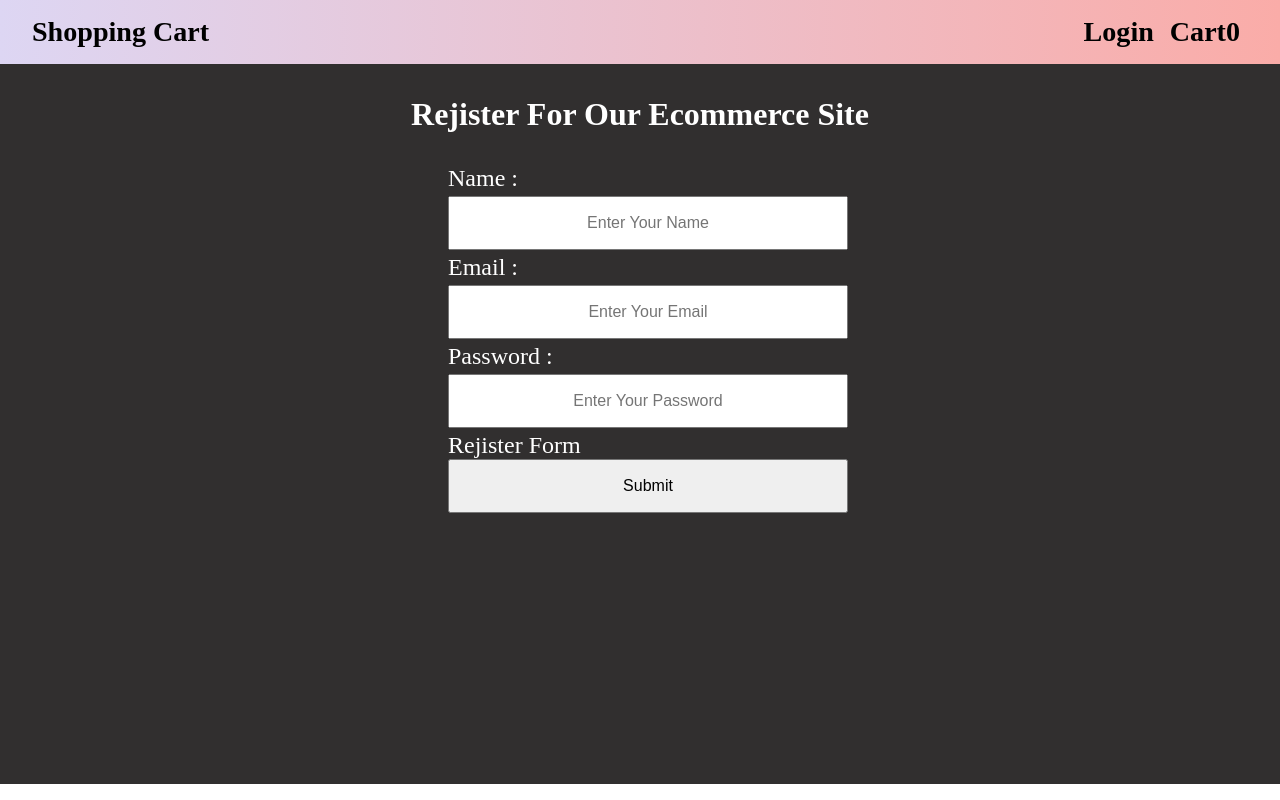
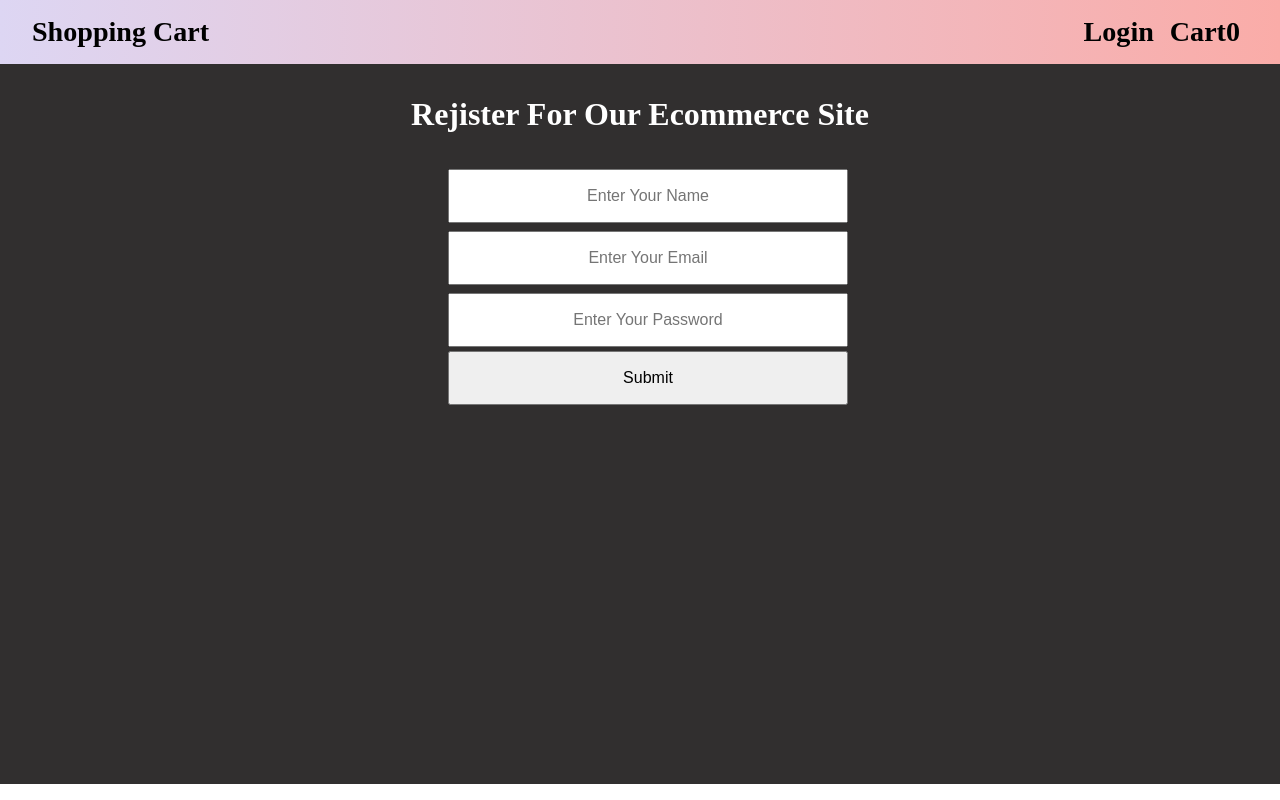
Before and after one commit to pajeetkumar95/Shopping--cart-ecommerce-, a React (Create React App) app: page / in a window 1280 px wide. Built offline with nearby package versions, Linux system fonts and the light colour scheme.

Commit message:
third commit

```diff
--- a/src/App.js
+++ b/src/App.js
@@ -21,9 +21,9 @@ function App() {
         <Header />
           <Routes>
             <Route path='/' element={<Rajister/>} />
-            <Route path='/product' element={<Product />} />
             <Route path='/login' element={<Login />} />
             <Route path='/cart' element={<Cart/>}/>
+            <Route path='/product' element={<Product />} />
             <Route path='*' element={<Error />} />
           </Routes>
         </BrowserRouter>
--- a/src/Components/Error.js
+++ b/src/Components/Error.js
@@ -1,49 +1,59 @@
+import React from 'react'
 
-import React, { useState } from 'react'
-import { Link, useNavigate } from 'react-router-dom';
+function Error() {
+  return (
+    <div>Error</div>
+  )
+}
 
-function Login() {
-    const [email,setEmail]= useState('');
-    const [password,setPassword]= useState('');
-    const navigate = useNavigate()
+export default Error
 
 
-    const handleSubmit=(e)=>{
-      e.preventDefault()
-      const storedDetails = JSON.parse((localStorage.getItem("user")))
-      storedDetails.filter((user) => {
-        if(user.email === email && user.password === password){
-          console.log(user.email,user.password)
+// import React, { useState } from 'react'
+// import { Link, useNavigate } from 'react-router-dom';
 
-          alert("login successful")
-          navigate("/product")
-        }
-        else{
-          alert("user not found")
-        }
+// function Login() {
+//     const [email,setEmail]= useState('');
+//     const [password,setPassword]= useState('');
+//     const navigate = useNavigate()
 
-      })
-      console.log(storedDetails)
 
-    }
+//     const handleSubmit=(e)=>{
+//       e.preventDefault()
+//       const storedDetails = JSON.parse((localStorage.getItem("user")))
+//       storedDetails.filter((user) => {
+//         if(user.email === email && user.password === password){
+//           console.log(user.email,user.password)
+
+//           alert("login successful")
+//           navigate("/product")
+//         }
+//         else{
+//           alert("user not found")
+//         }
+
+//       })
+//       console.log(storedDetails)
+
+//     }
 
 
 
-  return (
-    <div>
-        <form onSubmit={handleSubmit}>
+//   return (
+//     <div>
+//         <form onSubmit={handleSubmit}>
 
-            <label>Email :</label>
-            <input type='email' placeholder='Enter Your Email' value={email} onChange={(e)=>{setEmail(e.target.value)}} ></input><br/>
+//             <label>Email :</label>
+//             <input type='email' placeholder='Enter Your Email' value={email} onChange={(e)=>{setEmail(e.target.value)}} ></input><br/>
 
-            <label>Password :</label>
-            <input type="password" placeholder='Enter Your Password' value={password} onChange={(e)=>{setPassword(e.target.value)}}></input><br/>
+//             <label>Password :</label>
+//             <input type="password" placeholder='Enter Your Password' value={password} onChange={(e)=>{setPassword(e.target.value)}}></input><br/>
 
-            <button>Submit</button>
-            <Link to={"/signup"}>Click to signup</Link>
-        </form>
-    </div>
-  )
-}
+//             <button>Submit</button>
+//             <Link to={"/signup"}>Click to signup</Link>
+//         </form>
+//     </div>
+//   )
+// }
 
-export default Login
+// export default Login
--- a/src/Components/Login.js
+++ b/src/Components/Login.js
@@ -1,24 +1,36 @@
 import React, { useState } from 'react'
+import { useNavigate } from 'react-router-dom'
 
 function Login() {
 
     const [email, setEmail] = useState('')
     const [password, setPassword] = useState('')
 
-    function handlelogin(e){
+    const navigate = useNavigate()
+
+    function handlelogin(e) {
         e.preventDefault()
+        const datastored = JSON.parse(localStorage.getItem('userform'))
+        datastored.filter((data)=>{
+            if(data.email===email && data.password===password){
+                console.log(data.email,data.password)
+                alert("Login Successful")
+                navigate('/product')
+            }
+            else{
+                alert('user not found')
+            }
+        })
     }
+
 
     return (
         <div>
             <form onSubmit={handlelogin}>
-                <label>Email :</label>
                 <input type='email' placeholder='Enter Your Email'
-                    value={email} onChange={(e) => { setEmail(e.target.value) }} />
-                <label>Password :</label>
+                    value={email} onChange={(e) => { setEmail(e.target.value) }} /><br />
                 <input type='password' placeholder='Enter Your Password'
-                    value={password} onChange={(e) => { setPassword(e.target.value) }} />
-                <label>Login Page :</label>
+                    value={password} onChange={(e) => { setPassword(e.target.value) }} /><br />
                 <button type='submit'>Login</button>
             </form>
         </div>
--- a/src/Components/Rejister.js
+++ b/src/Components/Rejister.js
@@ -31,16 +31,12 @@ function Rajister() {
     <div className='setform'>
       <h1>Rejister For Our Ecommerce Site</h1>
       <form className='form' onSubmit={handlesubmit}>
-        <label>Name : </label>
         <input type='name' placeholder='Enter Your Name' value={name} onChange={(e) => { setName(e.target.value) }}>
         </input><br />
-        <label>Email :</label>
         <input type='email' placeholder='Enter Your Email' value={email} onChange={(e) => { setEmail(e.target.value) }}>
         </input><br />
-        <label>Password :</label>
         <input type='password' placeholder='Enter Your Password' value={password} onChange={(e) => { setPassword(e.target.value) }}>
         </input><br />
-        <label>Rejister Form</label>
         <button type='submit'>Submit</button>
       </form>
     </div>
--- a/src/style.css
+++ b/src/style.css
@@ -84,11 +84,6 @@
     padding: 2rem 0;
 }
 
-.form label{
-    color: #fff;
-    font-size: 1.5rem;
-}
-
 .form input{
     width: 400px;
     padding: 1rem 0;
```
